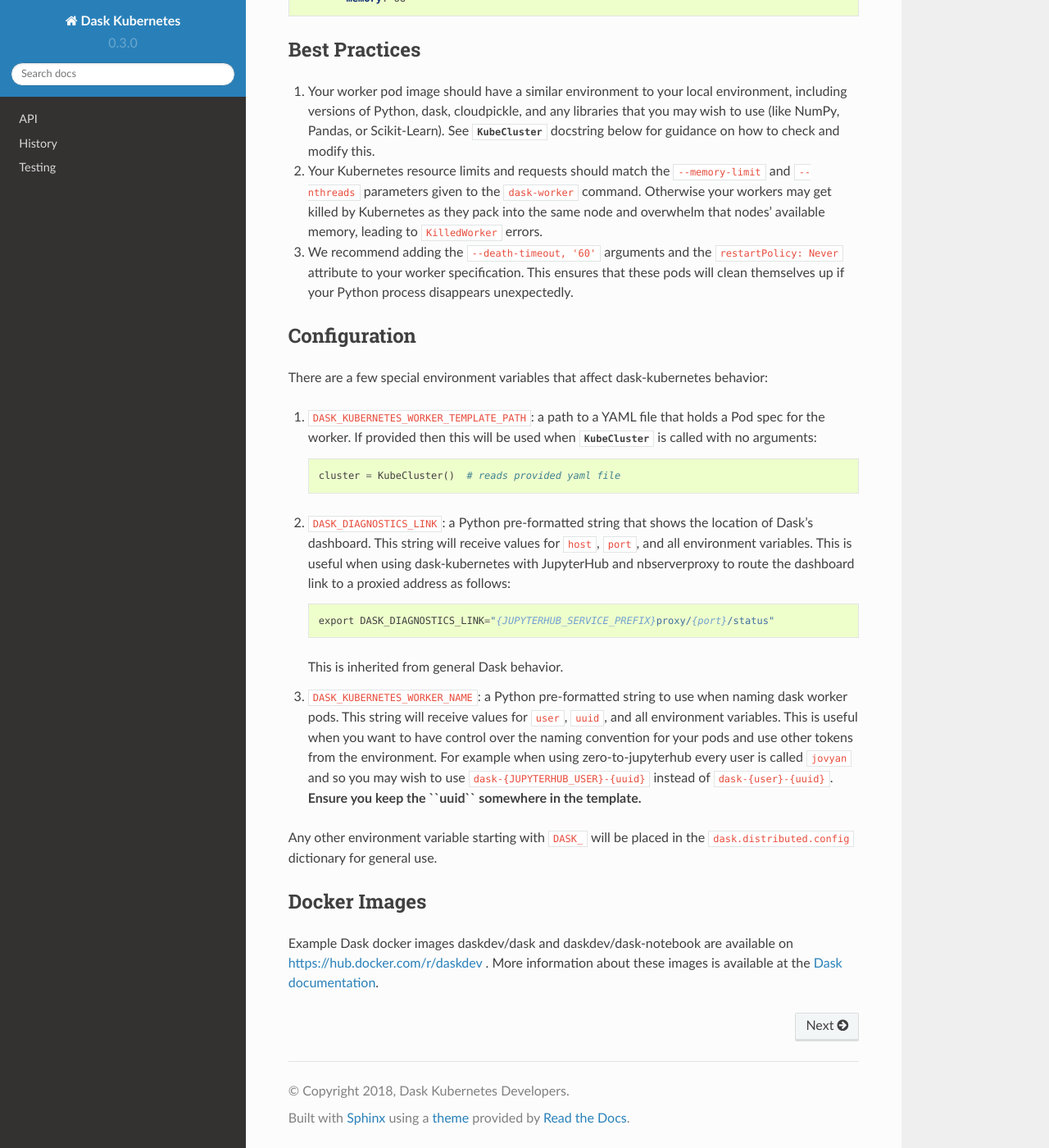
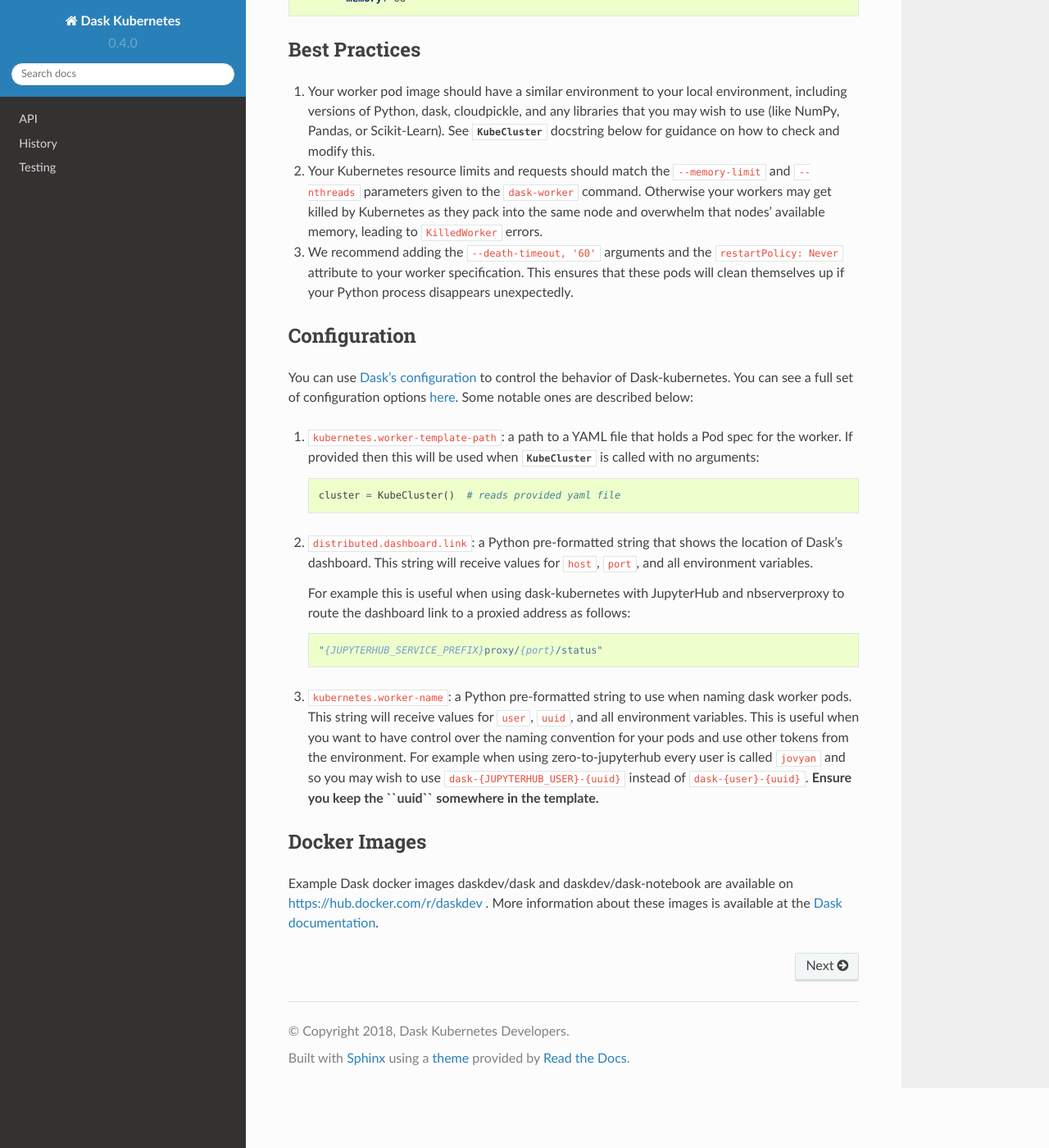
Before and after one commit to dask/dask-kubernetes, a Sphinx documentation site: the page built from doc/source/index.rst, in a window 1280 px wide and 1400 px high, scrolled down 978 px. Shown: the whole window at 82% size. Built offline with Sphinx 7.4.7 and the Read the Docs theme 2.0.0, drawn with Linux system fonts in a browser that asks for light colours.

```diff
--- a/dask_kubernetes/__init__.py
+++ b/dask_kubernetes/__init__.py
@@ -4,4 +4,4 @@ from .objects import make_pod_spec, make_pod_from_dict
 
 __all__ = [KubeCluster]
 
-__version__ = '0.3.0'
+__version__ = '0.4.0'
--- a/doc/source/index.rst
+++ b/doc/source/index.rst
@@ -75,25 +75,28 @@ Best Practices
 Configuration
 -------------
 
-There are a few special environment variables that affect dask-kubernetes behavior:
+You can use `Dask's configuration <http://dask.pydata.org/en/latest/configuration.html>`_
+to control the behavior of Dask-kubernetes.  You can see a full set of
+configuration options
+`here <https://github.com/dask/dask-kubernetes/blob/master/dask_kubernetes/kubernetes.yaml>`_.
+Some notable ones are described below:
 
-1.  ``DASK_KUBERNETES_WORKER_TEMPLATE_PATH``: a path to a YAML file that holds a
+1.  ``kubernetes.worker-template-path``: a path to a YAML file that holds a
     Pod spec for the worker.  If provided then this will be used when
     :obj:`KubeCluster` is called with no arguments::
 
        cluster = KubeCluster()  # reads provided yaml file
 
-2.  ``DASK_DIAGNOSTICS_LINK``: a Python pre-formatted string that shows
+2.  ``distributed.dashboard.link``: a Python pre-formatted string that shows
     the location of Dask's dashboard.  This string will receive values for
-    ``host``, ``port``, and all environment variables.  This is useful when
-    using dask-kubernetes with JupyterHub and nbserverproxy to route the dashboard
-    link to a proxied address as follows::
+    ``host``, ``port``, and all environment variables.
 
-       export DASK_DIAGNOSTICS_LINK="{JUPYTERHUB_SERVICE_PREFIX}proxy/{port}/status"
+    For example this is useful when using dask-kubernetes with JupyterHub and
+    nbserverproxy to route the dashboard link to a proxied address as follows::
 
-    This is inherited from general Dask behavior.
+       "{JUPYTERHUB_SERVICE_PREFIX}proxy/{port}/status"
 
-3.  ``DASK_KUBERNETES_WORKER_NAME``: a Python pre-formatted string to use
+3.  ``kubernetes.worker-name``: a Python pre-formatted string to use
     when naming dask worker pods. This string will receive values for ``user``,
     ``uuid``, and all environment variables. This is useful when you want to have
     control over the naming convention for your pods and use other tokens from
@@ -101,9 +104,6 @@ There are a few special environment variables that affect dask-kubernetes behavi
     called ``jovyan`` and so you may wish to use ``dask-{JUPYTERHUB_USER}-{uuid}``
     instead of ``dask-{user}-{uuid}``. **Ensure you keep the ``uuid`` somewhere in
     the template.**
-
-Any other environment variable starting with ``DASK_`` will be placed in
-the ``dask.distributed.config`` dictionary for general use.
 
 
 Docker Images
--- a/requirements.txt
+++ b/requirements.txt
@@ -1,3 +1,3 @@
-dask[distributed]
-distributed>=1.21.3
+dask>=0.18.0
+distributed>=1.22.0
 kubernetes>=4
--- a/setup.py
+++ b/setup.py
@@ -5,7 +5,7 @@ from setuptools import setup, find_packages
 
 setup(
     name='dask-kubernetes',
-    version='0.3.0',
+    version='0.4.0',
     description='Native Kubernetes integration for Dask',
     url='https://github.com/dask/dask-kubernetes',
     keywords='dask,kubernetes,distributed',
```
